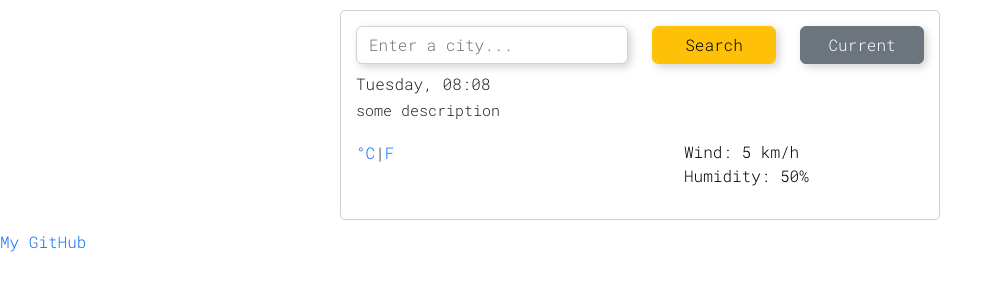
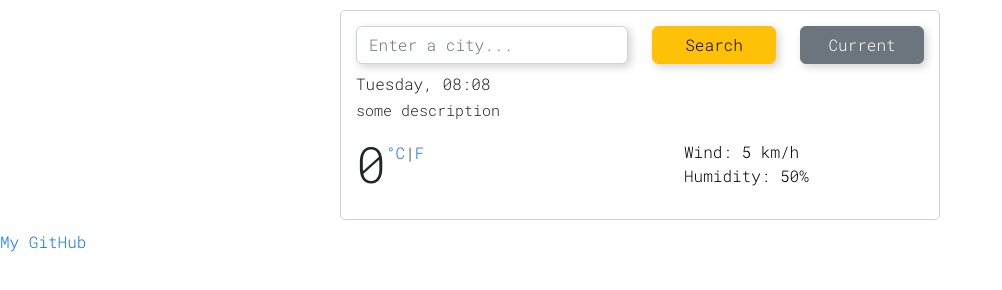
Before and after one commit to KaterinaSokol/weatherapp, a plain HTML site: page index.html in a window 1280 px wide. Both pictures are taken after a click on the link "°C". Shown: the whole page, without its empty margins (0-1002 px from the left). Drawn offline with nearby package versions, Linux system fonts and the light colour scheme; no server answers.

Commit message:
update js file

```diff
--- a/index.html
+++ b/index.html
@@ -32,7 +32,7 @@
                     <div class="col-6">
                         <div class="allDate">
                             <img scr="" alt="" id="icon"/>
-                            <span id="today"></span>
+                            <span class="ourTemp"id="today"></span>
                             <span class="units"><a href="" id="celsius-link">°C</a>|<a href="" id="fahrenheit-link">F</a></span>
                         </div>
 
--- a/script.js
+++ b/script.js
@@ -82,7 +82,7 @@ function showFahrenheitTemp(event){
 function showCelsiusTemp(event){
     event.preventDefault();
     let ourTemp = document.querySelector(".ourTemp");
-    ourTemp.innerHTML = celsiusTemp;
+    ourTemp.innerHTML = Math.round(celsiusTemp);
 }
 
 let celsiusTemp = null;
```
